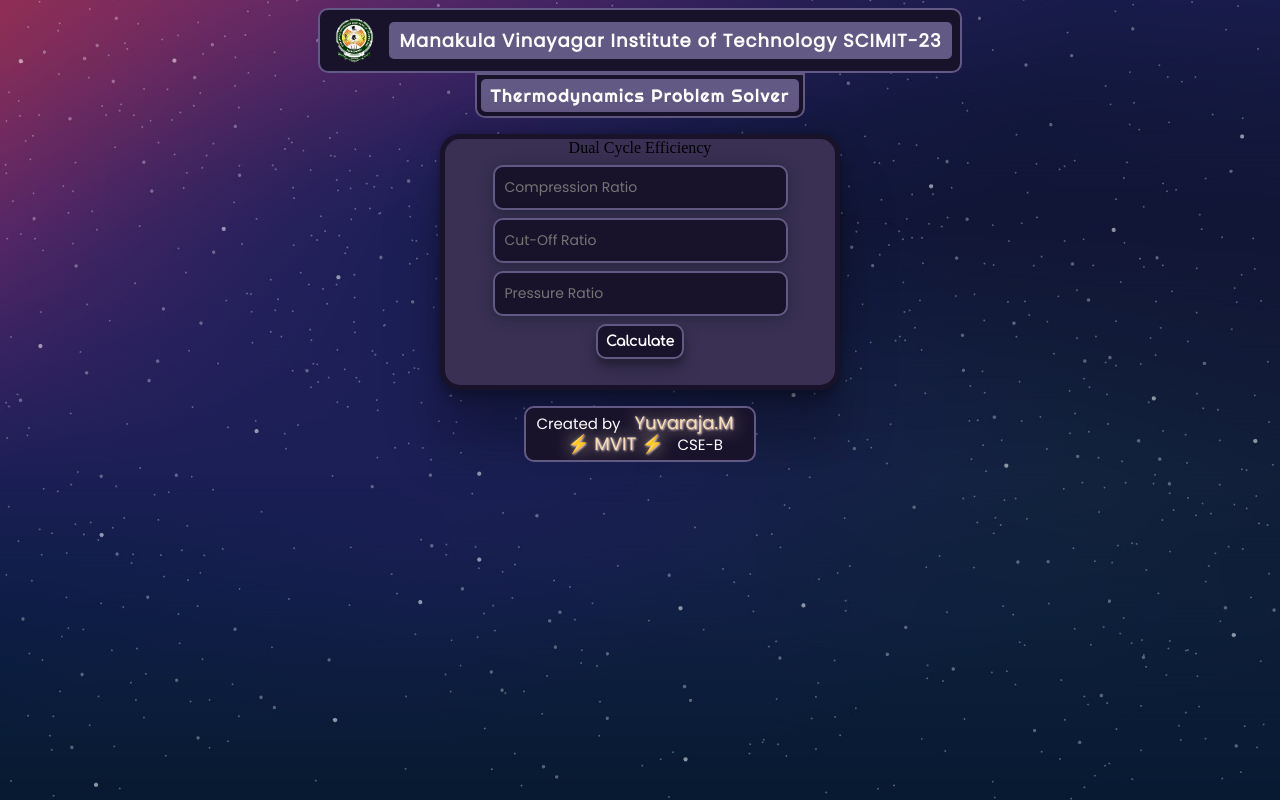
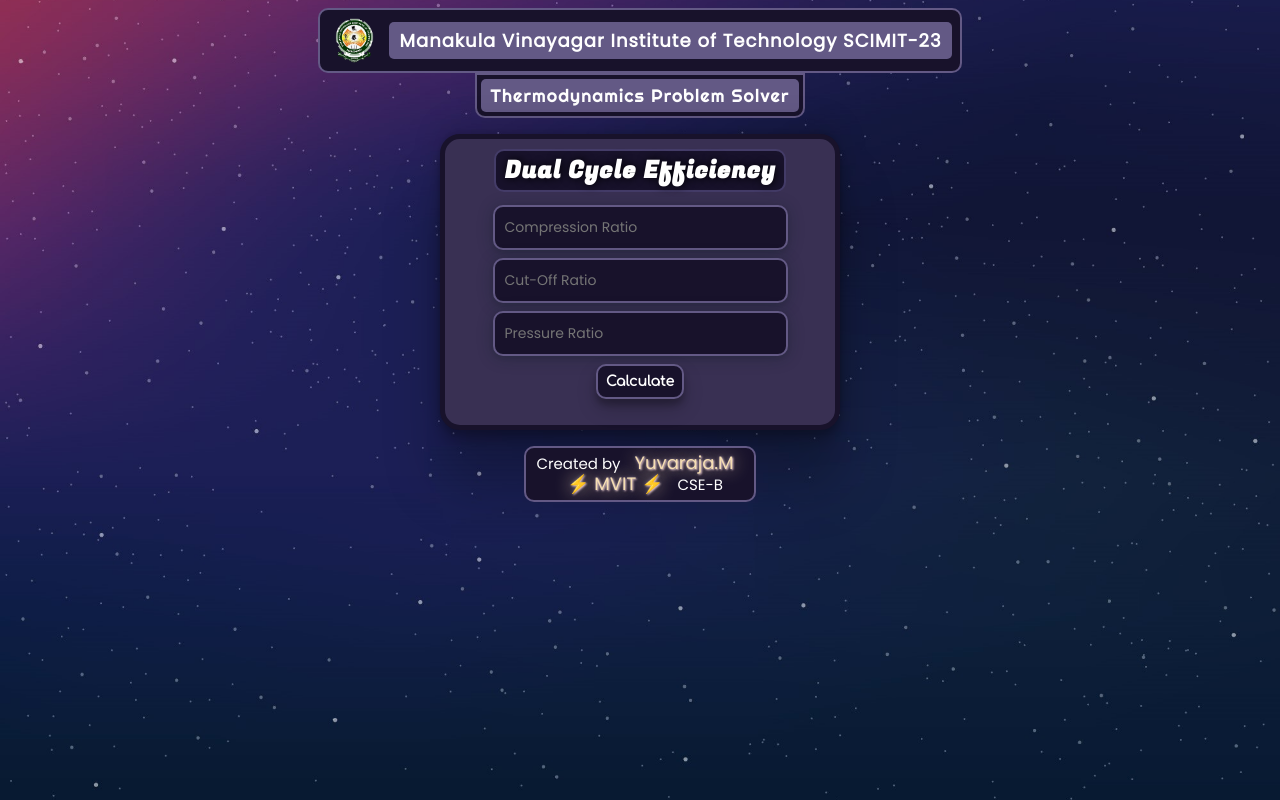
Before and after one commit to Yuvaraja28/TD-NextJS, a Next.js app: page /efficiency/dual in a window 1280 px wide. Built offline with nearby package versions, Linux system fonts and the light colour scheme.

Commit message:
Add files via upload

```diff
--- a/app/efficiency/diesel/page.jsx
+++ b/app/efficiency/diesel/page.jsx
@@ -21,7 +21,6 @@ export default function DieselPage() {
     }
     return (
         <div className="mainframe">
-            <a className="headline"></a>
             <span className="headline">Diesel Cycle Efficiency</span>
             <input placeholder="Compression Ratio" name="compression_ratio" id="compression_ratio" type="number" step="0.1" />
             <input placeholder="Cut-Off Ratio" name="cut_off_ratio" id="cut_off_ratio" type="number" step="0.1" />
--- a/app/efficiency/dual/page.jsx
+++ b/app/efficiency/dual/page.jsx
@@ -22,7 +22,7 @@ export default function DualPage() {
     }
     return (
         <div className="mainframe">
-            <span className="headline-2 head-glow">Dual Cycle Efficiency</span>
+            <span className="headline">Dual Cycle Efficiency</span>
             <input placeholder="Compression Ratio" name="compression_ratio" id="compression_ratio" type="number" step="0.1" />
             <input placeholder="Cut-Off Ratio" name="cut_off_ratio" id="cut_off_ratio" type="number" step="0.1" />
             <input placeholder="Pressure Ratio" name="pressure_ratio" id="pressure_ratio" type="number" step="0.1" />
```
